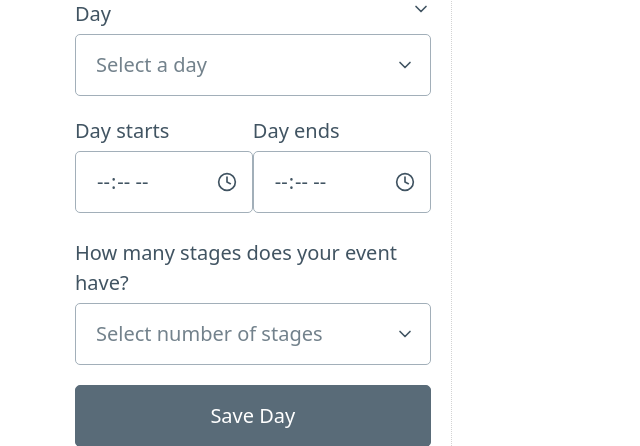
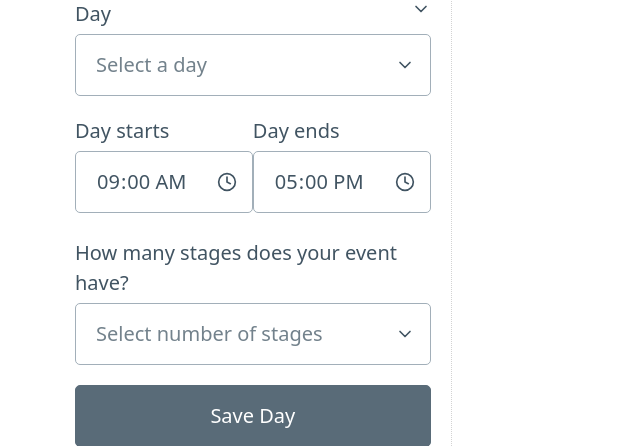
Before and after one commit to nodes-ro/ProgramBuilder, a Flask app: page / in a window 1280 px wide, after a click on "Add Day". Shown: the part 536-982 px from the top of the page, without its empty margins (0-640 px from the left). Run offline with Flask 3, Linux system fonts and the light colour scheme.

Commit message:
update time

```diff
--- a/templates/index.html
+++ b/templates/index.html
@@ -58,10 +58,10 @@
 
                     <div class="grid" style="grid-template-columns: 1fr 1fr; gap: var(--pico-spacing);">
                         <label for="day_start">Day starts
-                            <input id="day_start" name="day_start" required type="time"/>
+                            <input id="day_start" name="day_start" required type="time" value="09:00"/>
                         </label>
                         <label for="day_ends">Day ends
-                            <input id="day_ends" name="day_ends" required type="time"/>
+                            <input id="day_ends" name="day_ends" required type="time" value="17:00"/>
                         </label>
                     </div>
 
@@ -117,11 +117,11 @@
                     </label>
 
                     <label>Event starts at
-                        <input name="event_start" required type="time"/>
+                        <input name="event_start" required type="time" value="09:00"/>
                     </label>
 
                     <label>Event ends at
-                        <input name="event_ends" required type="time"/>
+                        <input name="event_ends" required type="time" value="10:00"/>
                     </label>
 
                     <button class="secondary" type="submit">Add Event</button>
```
